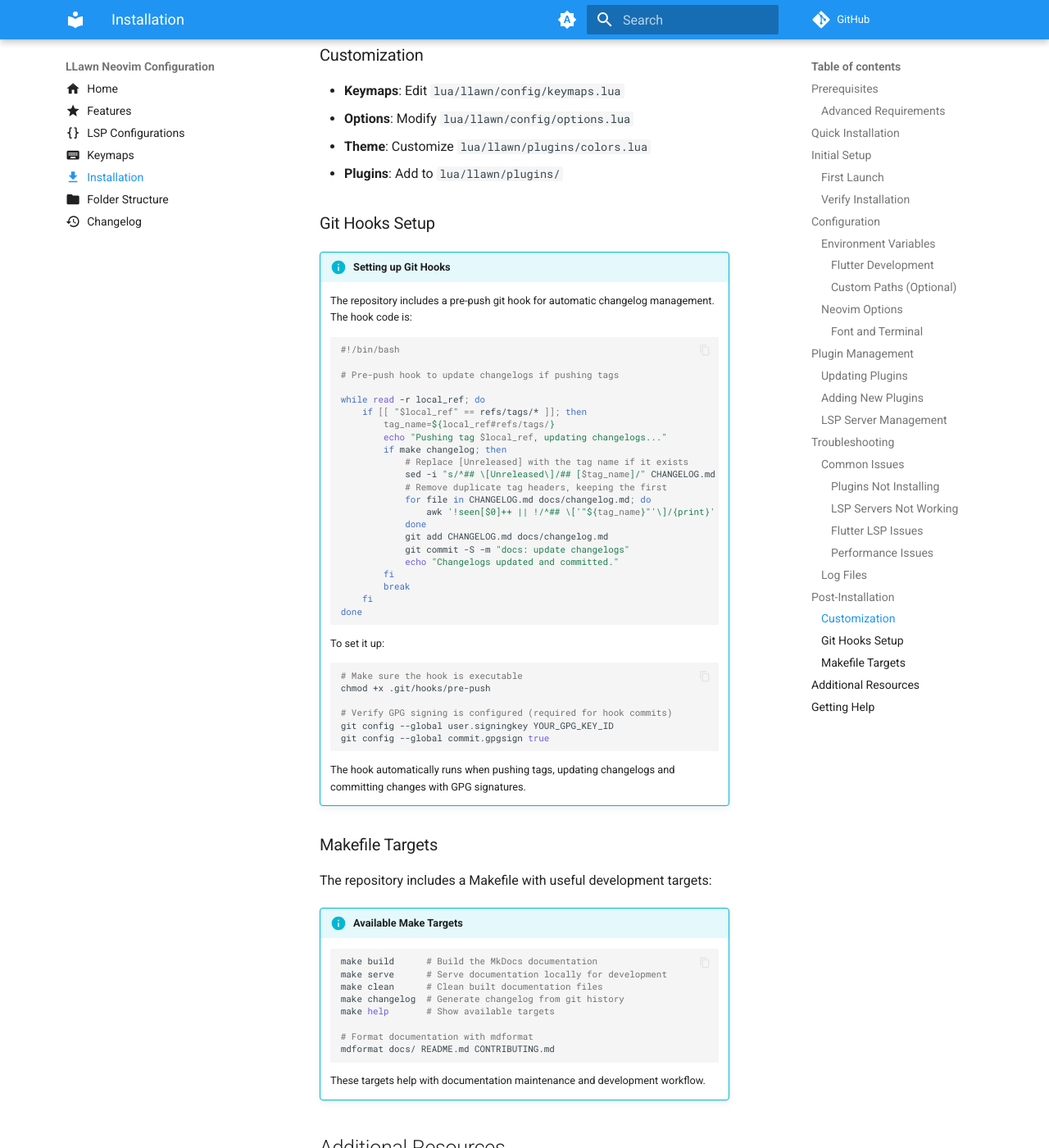
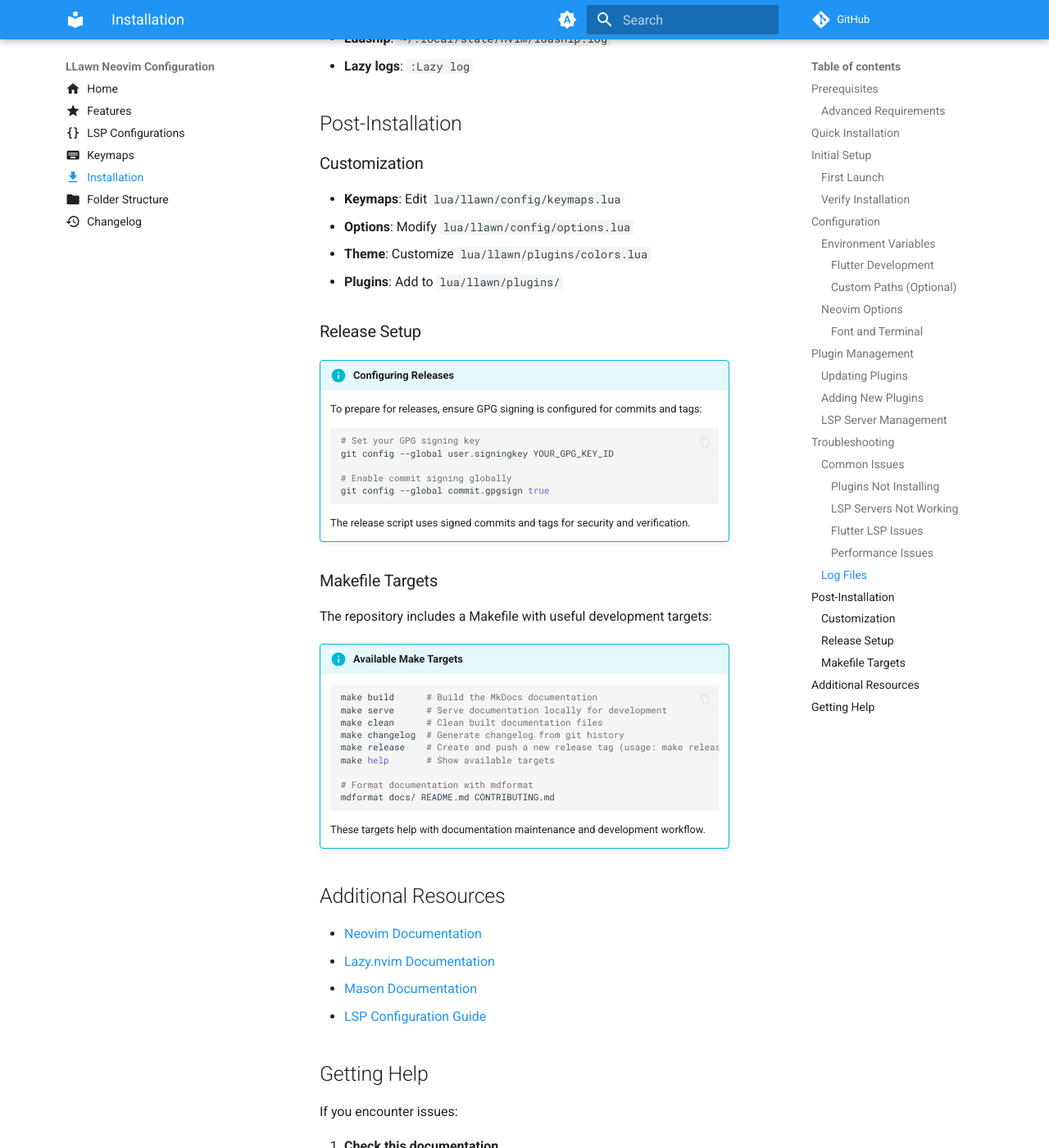
Before and after one commit to llawn/llawnvim, an MkDocs documentation site: the page built from docs/installation.md, in a window 1280 px wide and 1400 px high, scrolled down 5264 px. Shown: the whole window at 82% size. Built offline with MkDocs 1.6.1 and Material for MkDocs 9.7.7, drawn with Linux system fonts in a browser that asks for light colours; comment, search, counter and statistics services are not loaded; some of the changed text lies outside the part shown.

Commit message:
docs: change release process

````diff
--- a/docs/installation.md
+++ b/docs/installation.md
@@ -69,18 +69,29 @@ LLawn Neovim configuration.
     The workflow runs on Ubuntu with Python 3.x and MkDocs Material, providing
     automated quality checks for the documentation.
 
-!!! tip "Git Hooks"
+!!! info "Release Process"
 
-    The repository includes a pre-push git hook (`.git/hooks/pre-push`) that
-    automatically:
+    The repository includes automated release scripts for managing versions and changelogs.
 
-    - Updates changelogs when pushing tags
-    - Runs `make changelog` to generate release notes
-    - Commits updated CHANGELOG.md and docs/changelog.md files
-    - Ensures documentation stays synchronized with releases
+    To create a new release:
 
-    The hook requires GPG signing for commits (`git commit -S`).
-    [See the Git Hooks Setup section](#git-hooks-setup).
+    1. Ensure all changes are committed.
+    2. Run the release command:
+
+       ```bash
+       make release TAG=0.1.3
+       ```
+
+    This will:
+    - Generate the changelog from git history
+    - Create a signed git tag
+    - Update CHANGELOG.md with the new release entry
+    - Amend the commit with changelog updates
+    - Push the tag and branch to remote
+
+    The release script handles all changelog generation, signing, and pushing automatically.
+
+    For manual changelog updates, use `make changelog`.
 
 ## Quick Installation
 
@@ -260,51 +271,21 @@ echo $FLUTTER_ROOT
 - **Theme**: Customize `lua/llawn/plugins/colors.lua`
 - **Plugins**: Add to `lua/llawn/plugins/`
 
-### Git Hooks Setup
+### Release Setup
 
-!!! info "Setting up Git Hooks"
+!!! info "Configuring Releases"
 
-    The repository includes a pre-push git hook for automatic changelog management.
-    The hook code is:
+    To prepare for releases, ensure GPG signing is configured for commits and tags:
 
     ```bash
-    #!/bin/bash
+    # Set your GPG signing key
+    git config --global user.signingkey YOUR_GPG_KEY_ID
 
-    # Pre-push hook to update changelogs if pushing tags
-
-    while read -r local_ref; do
-        if [[ "$local_ref" == refs/tags/* ]]; then
-            tag_name=${local_ref#refs/tags/}
-            echo "Pushing tag $local_ref, updating changelogs..."
-            if make changelog; then
-                # Replace [Unreleased] with the tag name if it exists
-                sed -i "s/^## \[Unreleased\]/## [$tag_name]/" CHANGELOG.md docs/changelog.md
-                # Remove duplicate tag headers, keeping the first
-                for file in CHANGELOG.md docs/changelog.md; do
-                    awk '!seen[$0]++ || !/^## \['"${tag_name}"'\]/{print}' "$file" > "${file}.tmp" && mv "${file}.tmp" "$file"
-                done
-                git add CHANGELOG.md docs/changelog.md
-                git commit -S -m "docs: update changelogs"
-                echo "Changelogs updated and committed."
-            fi
-            break
-        fi
-    done
-    ```
-
-    To set it up:
-
-    ```bash
-    # Make sure the hook is executable
-    chmod +x .git/hooks/pre-push
-
-    # Verify GPG signing is configured (required for hook commits)
-    git config --global user.signingkey YOUR_GPG_KEY_ID
+    # Enable commit signing globally
     git config --global commit.gpgsign true
     ```
 
-    The hook automatically runs when pushing tags, updating changelogs and
-    committing changes with GPG signatures.
+    The release script uses signed commits and tags for security and verification.
 
 ### Makefile Targets
 
@@ -317,6 +298,7 @@ The repository includes a Makefile with useful development targets:
     make serve      # Serve documentation locally for development
     make clean      # Clean built documentation files
     make changelog  # Generate changelog from git history
+    make release    # Create and push a new release tag (usage: make release TAG=<tag-name>)
     make help       # Show available targets
 
     # Format documentation with mdformat
````
